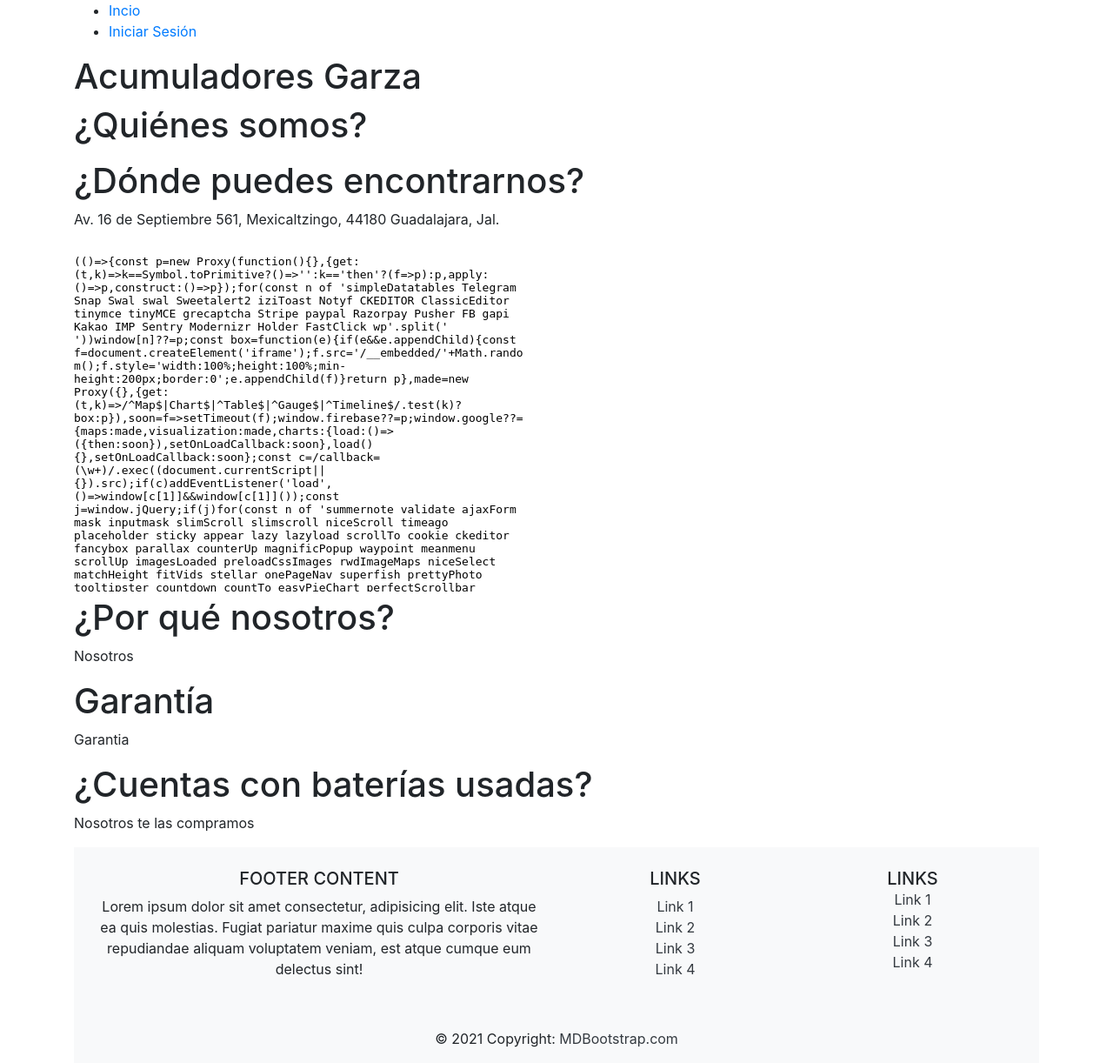
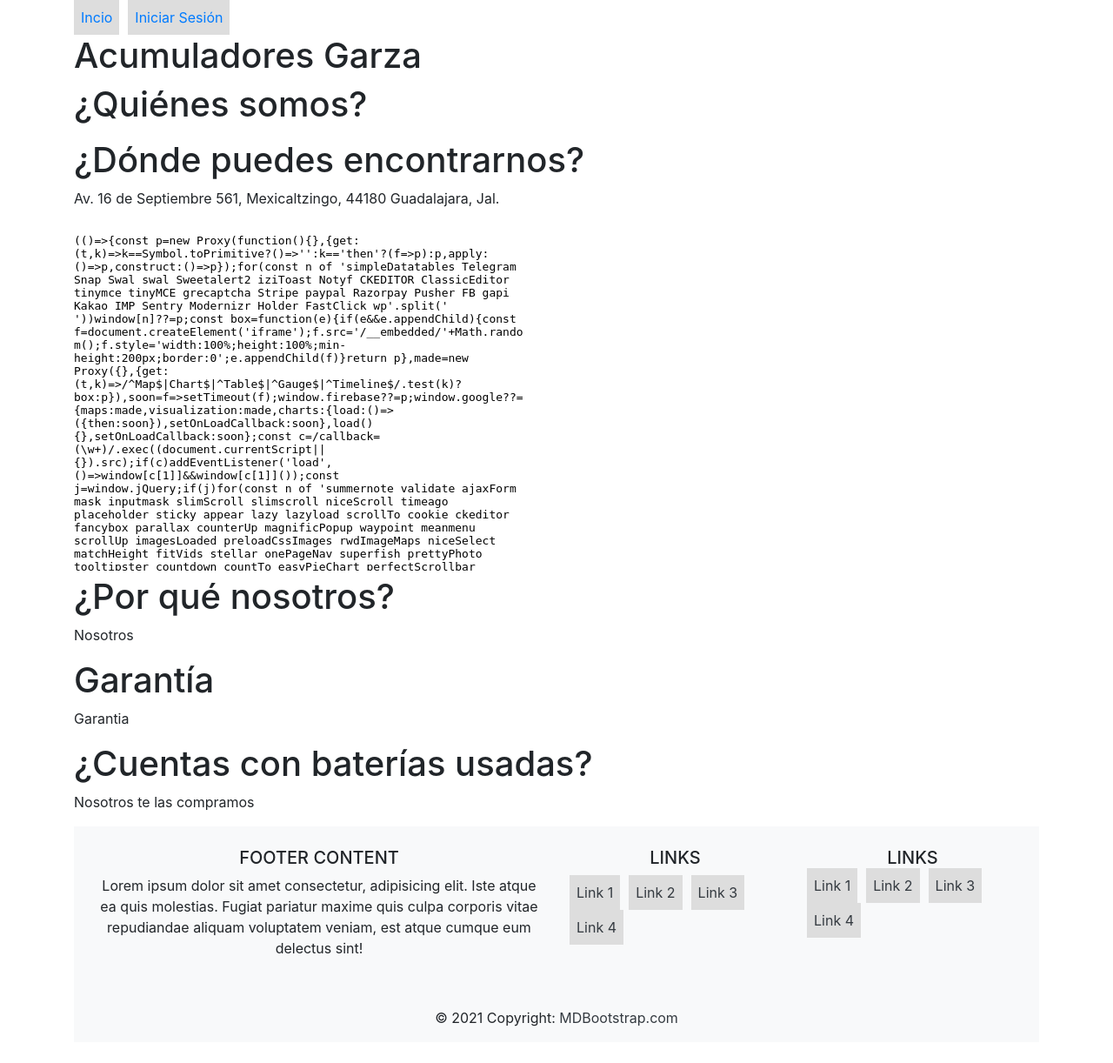
Before and after one commit to Anibulus/Garsoft, a PHP site: page /Garsoft/Vista/Inicio/inicio in a window 1280 px wide. Shown: the whole page at 87% size. After the commit the page ends 1180 px from the top, so only its background shows below. Run offline with PHP 8.4, Linux system fonts and the light colour scheme; some libraries are stand-ins or nearby versions.

Commit message:
Diseño de menu
Se puso el menu de forma de navbar en la parte superior para un mejor
diseño.

```diff
--- a/Vista/Compartido/menu.php
+++ b/Vista/Compartido/menu.php
@@ -1,3 +1,25 @@
+<style>
+    ul {
+      list-style-type: none;
+      margin: 0;
+      margin-right: 2px;
+      padding: 0;
+      overflow: hidden;
+
+    }
+
+    li {
+      float: left;
+      margin-right: 10px;
+    }
+
+    li a {
+      display: block;
+      padding: 8px;
+      background-color: #dddddd;
+    }
+    </style>
+
 <?php
 if(isset($_SESSION["nombre"])){
     require("../../Modelo/Conexion/conexion.php");
@@ -26,16 +48,24 @@ if(isset($_SESSION["nombre"])){
         unset($instruccion);
         unset($menu);
     }
+
 }
 else{
-    echo "<nav>
+    echo "
+
+
+<nav>
+
     <ul>
         <li> <a href='../Inicio/Inicio'>Incio</a></i>
         <li> <a href='../Sesion/IniciarSesion'>Iniciar Sesión</a></i>
     </ul>
 </nav>";
+
 }
 ?>
+
+
 
 
 
```
Also changed, not shown: Contenido/bootstrap/css/menu.css (added, +9 -0 lines).
